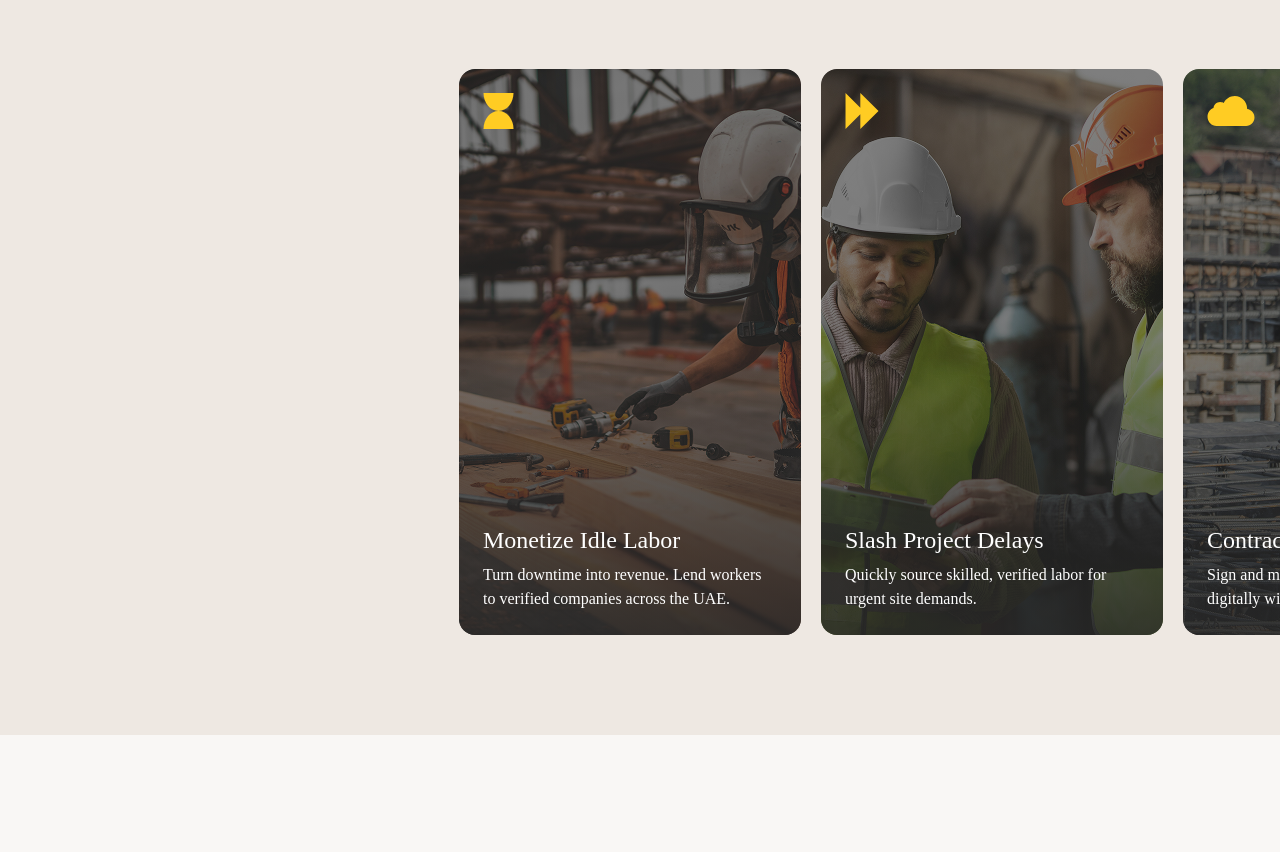
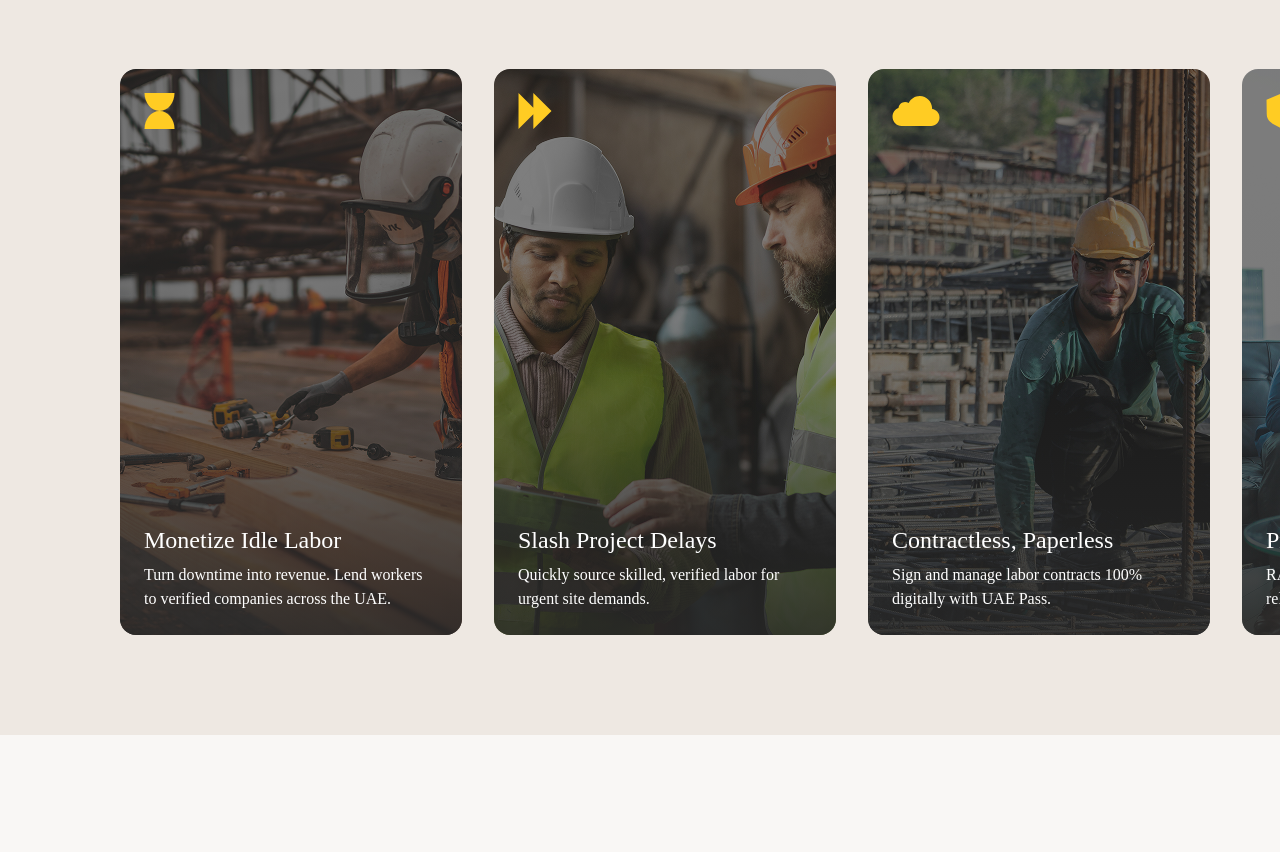
Before and after one commit to tidy-dev-team/GCC, a website: page Template_01/index.html in a window 1280 px wide. Shown: the part 2945-3797 px from the top of the page. Drawn offline with nearby package versions, Linux system fonts and the light colour scheme; a web font is replaced by a local one.

Commit message:
Slider updates

```diff
--- a/Template_01/js/slider.js
+++ b/Template_01/js/slider.js
@@ -1,30 +1,24 @@
-$(document).ready(function(){
-    $('.slider').slick({
+$(document).ready(function () {
+    const $slider = $('.slider');
+
+    $slider.on('init reInit afterChange', function (e, slick, cur) {
+      const i = typeof cur === 'number' ? cur : slick.currentSlide;
+      slick.$slides.removeClass('is-active');
+      slick.$slides.eq(i).addClass('is-active');
+    });
+
+    $slider.slick({
       dots: false,
       arrows: false,
       infinite: false,
-        slidesToShow: 5,
+      slidesToShow: 4,          // <= show 5
       slidesToScroll: 1,
-        centerMode: true,
-        centerPadding: '50px',
-        variableWidth: true,
+      centerMode: false,          // we’ll handle gutters with CSS
+      variableWidth: true,     // keep equal widths so 5 always fit
       responsive: [
-            {
-                breakpoint: 1024,
-                settings: {
-                    centerPadding: '50px',
-                    slidesToShow: 2,
-                    slidesToScroll: 1
-                }
-            },
-            {
-                breakpoint: 768,
-                settings: {
-                    centerPadding: '10px',
-                    slidesToShow: 1,
-                    slidesToScroll: 1
-                }
-            }
+        { breakpoint: 1280, settings: { slidesToShow: 4 } },
+        { breakpoint: 1024, settings: { slidesToShow: 3 } },
+        { breakpoint: 768,  settings: { slidesToShow: 1, centerPadding: '40px' } }
       ]
     });
   });
--- a/Template_01/scss/components/_carousel-block.scss
+++ b/Template_01/scss/components/_carousel-block.scss
@@ -9,6 +9,13 @@
     }
 }
 .slider-holder{
+    padding-left: 120px;
+    .slick-slide{
+        margin: 0 16px;
+        //width: auto !important;
+    }
+
+
 
    .slider{
     &-item{
@@ -20,7 +27,6 @@
         border-radius: map-get($border-radius, '2xl');
         overflow: hidden;
         cursor: grab;
-        margin-right: 20px;
         &::after{
             content: '';
             position: absolute;
```
Also changed, not shown: Template_01/css/main.css, 1 other file. Lines whose indentation alone changed are shown as unchanged.
